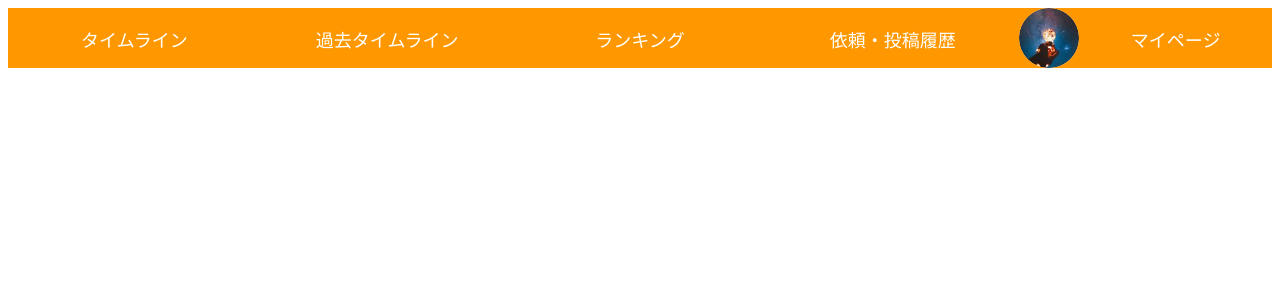
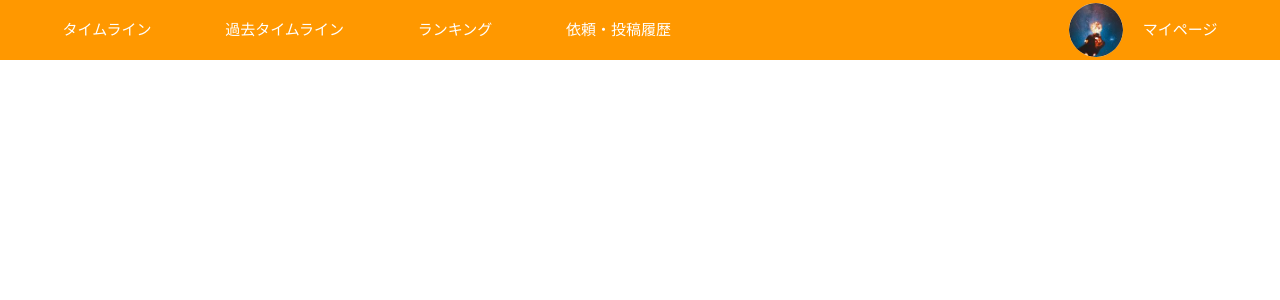
Before and after one commit to athome511/frontend, a PHP site: page /public/header.html in a window 1280 px wide. Shown: the top 300 px of the page. Run offline with PHP 8.4, Linux system fonts and the light colour scheme.

Commit message:
header src UPDATE by KONDO

```diff
--- /dev/null
+++ b/src/css/default.css
@@ -0,0 +1,104 @@
+/* defaultCSS */
+@import url(https://fonts.googleapis.com/css?family=Josefin+Sans);
+
+
+
+/* reset */
+body,div,dl,dt,dd,ul,ol,li,h1,h2,h3,h4,h5,h6,pre,form,fieldset,input,textarea,p,blockquote,th,td{margin:0;padding:0;}
+address,caption,cite,code,dfn,em,strong,th,var{font-style:normal;}
+ul{list-style:none;}
+table{border-collapse:collapse;border-spacing:0;}
+caption,th{text-align:left;}
+q:before,q:after{content:'';}
+object,embed{vertical-align:top;}
+legend{display:none;}
+h1,h2,h3,h4,h5,h6{font-size:100%;}
+img,abbr,acronym,fieldset{border:0;}
+
+* {
+	box-sizing: border-box;
+}
+
+body{
+	font-family: 'Noto Sans JP', sans-serif;
+	font: 14px/1.9 'Noto Sans JP', sans-serif;
+	font-weight: 300;
+	-webkit-text-size-adjust:100%;
+	overflow-x: hidden;
+	color: #555;
+	background: #fff;
+}
+
+a{
+	color: #000;
+	text-decoration: none;
+	font-weight: 500;
+}
+
+a:hover, .active{
+	text-decoration: none;
+	cursor: pointer;
+}
+
+a:active, a:focus,input:active, input:focus{outline:0;}
+
+
+
+
+
+/* 共通
+------------------------------------------------------------*/
+html {
+    /* ルートのフォントサイズを10pxに設定しておく */
+	font-size: 62.5%;
+}
+
+body {
+	/* ルートのフォントサイズを1.5em（15pxと同等のサイズ）に設定 */
+	font-size: 1.5em;
+}
+
+div h2{
+	font-size: 2rem;
+}
+div a{
+	font-size: 1.5rem;
+	color: #fff;
+}
+h1, h2{
+	font-family: 'Josefin Sans', 'Noto Sans JP',serif;
+	font-weight: 500;
+}
+h1 {
+	font-size: 2em;
+	padding-bottom: 10px;
+}
+h2 {
+	font-size: 1.5em;
+	padding: 4px 0;
+}
+p {
+	font-size: 1.5rem;
+}
+
+span {
+	display: inline-block;
+}
+
+img{
+	width: 100%;
+	height: auto;
+}
+
+.left {
+	float: left;
+}
+.right {
+	float: right;
+}
+
+.container {
+	max-width: 100%;
+	margin: 0 auto;
+	box-sizing: border-box;
+}
--- a/src/css/header.css
+++ b/src/css/header.css
@@ -1,30 +1,34 @@
-@media screen and (min-width: 800px) {
-	.header-wrapper {
+header {
 	display: flex;
-		color: #fff;
 	background-color: #ff9800;
-		font-size: 18px;
-		height: 60px;
+	font-size: 2rem;
+}
+ul {
 	width: 100%;
+	padding: 0 2%;
 }
 
-	.header-wrapper div {
-		width: 20%;
-		text-align: center;
+header li {
+	padding: 0 3%;
+	float: left;
+	line-height: 60px;
+}
+li a {
+	display: block;
+	transition: .5s;
+}
+li a:hover {
+	opacity: .5;
 }
 
-	.header-wrapper img {
+
+
+header img {
 	display: flex;
 	float: left;
-		/*margin-top: 10px;*/
-		width: 60px;
-		height: 60px;
+	margin-right: 20px;
+	margin-top: 3px;
+	width: 54px;
+	height: 54px;
 	border-radius: 50%;
 }
-}
-
-@media screen and (max-width: 800px) {
-	.header-rapper {
-		display: none;
-	}
-}
--- a/src/public/header.html
+++ b/src/public/header.html
@@ -1,24 +1,27 @@
 <!DOCTYPE html>
+<html>
 <head>
   <meta charset = "utf-8">
+  <link rel = "stylesheet" href = "../css/default.css">
   <link rel = "stylesheet" href = "../css/header.css">
+  <title>code mate</title>
+</head>
 
-  <div class = "header-wrapper">
-    <div id = "timeline">
-      <p>タイムライン</p>
-    </div>
-    <div id = "pastTimeline">
-      <p>過去タイムライン</p>
-    </div>
-    <div id = "ranking">
-      <p>ランキング</p>
-    </div>
-    <div id = "history">
-      <p>依頼・投稿履歴</p>
-    </div>
-    <div id = "mypage">
-      <img src = "../img/iconSample.jpg">
-      <p>マイページ</p>
-    </div>
+<body>
+  <div class="container">
+    <header>
+    <ul>
+      <li><a href="#">タイムライン</a></li>
+      <li><a href="#">過去タイムライン</a></li>
+      <li><a href="#">ランキング</a></li>
+      <li><a href="#">依頼・投稿履歴</a></li>
+      <li class="right"><a href="#">
+        <img src = "../img/iconSample.jpg">
+        マイページ
+      </a></li>
+    </ul>
+  </header>
   </div>
-</head>
+
+</body>
+</html>
```
Also changed, not shown: src/css/index.css (deleted), 3 other files. Lines whose indentation alone changed are shown as unchanged.
